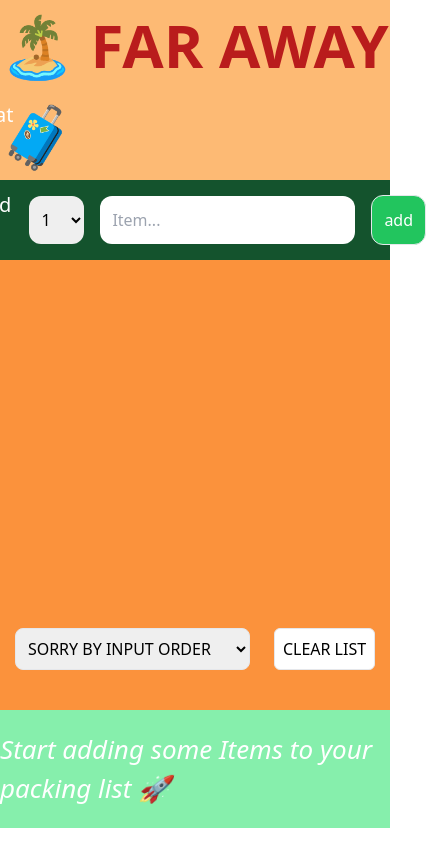
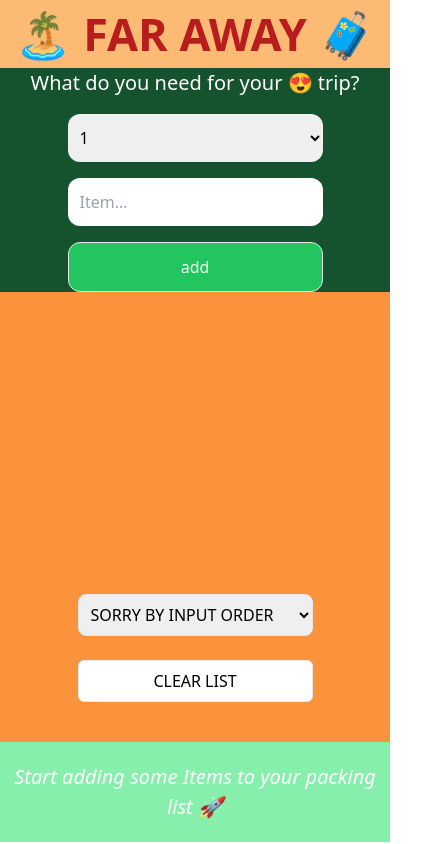
Before and after one commit to mairaj-afridi/farr, a React (Create React App) app: page / in a window 390 px wide. Shown: the whole page, 426 px wide, since content can reach past the window. Built offline with nearby package versions, Linux system fonts and the light colour scheme.

Commit message:
To reaponsive the site in all devices

```diff
--- a/src/components/Form.js
+++ b/src/components/Form.js
@@ -17,8 +17,9 @@ function Form({ onAddItems }) {
     }
 
     return (
-      <form onSubmit={handleSubmit} className='bg-green-900 w-full h-20 gap-4 flex items-center justify-center'>
+      <form onSubmit={handleSubmit} className='bg-green-900 w-full min-h-[80px] h-full gap-4 flex flex-col md:flex-row items-center justify-center'>
         <h1 className='text-white text-[20px]' >What do you need for your 😍 trip? </h1>
+        <div className='flex flex-col md:flex-row gap-4'>
         <select className='rounded-xl p-3 px-2' value={quantity} onChange={(e) => setQuantity(Number(e.target.value))}>
           {Array.from({ length: 20 }, (_, i) => i + 1).map((num) => (
             <option value={num} key={num}>{num}</option>
@@ -26,6 +27,7 @@ function Form({ onAddItems }) {
         </select>
         <input className='rounded-xl p-3' type='text' placeholder='Item...' value={description} onChange={(e) => setDescription(e.target.value)} />
         <button className='border-spacing-6 border rounded-xl p-3 text-white bg-green-500 '>add</button>
+        </div>
       </form>
     )
   }
--- a/src/components/Logo.js
+++ b/src/components/Logo.js
@@ -3,7 +3,7 @@ import React from 'react'
 const Logo = () => {
     return (
         <div className='bg-orange-300 w-full flex items-center justify-center'>
-          <h1 className='text-red-700 text-[60px] uppercase font-extrabold  ' >🏝 Far Away 🧳 </h1>
+          <h1 className='text-red-700 text-[45px] sm:text-[60px] uppercase font-extrabold  ' >🏝 Far Away 🧳 </h1>
         </div>
       )
 }
--- a/src/components/PackingList.js
+++ b/src/components/PackingList.js
@@ -16,7 +16,7 @@ export default function PackingList({ items, onDeleteItem, onToggleItems, onClea
           ))}
         </ul>
       </div>
-      <div className='flex gap-6 absolute  bottom-10'>
+      <div className='flex gap-6 md:flex-row flex-col absolute  bottom-10'>
         <select className='uppercase  rounded-lg border p-2 ' value={sortBy} onChange={(e) => setSortBy(e.target.value)}>
           <option value="input">Sorry by input order </option>
           <option value="description">Sorry by description</option>
--- a/src/components/Stats.js
+++ b/src/components/Stats.js
@@ -3,7 +3,7 @@ import React from 'react';
 export function Stats({ items }) {
   if (!items.length) return (
     <p className='bg-green-300 py-5 w-full flex items-center justify-center'>
-      <em className='text-white text-[26px]'>Start adding some Items to your packing list 🚀</em>
+      <em className='text-white text-[20px] text-center sm:text-[26px]'>Start adding some Items to your packing list 🚀</em>
     </p>
   );
 
@@ -13,7 +13,7 @@ export function Stats({ items }) {
 
   return (
     <footer className='bg-green-300 py-5 w-full flex items-center justify-center '>
-      <em className='text-white text-[26px]'>{percentage === 100 ? "You got everything! Ready to go ✈️" :
+      <em className='text-white text-[20px] text-center sm:text-[26px]'>{percentage === 100 ? "You got everything! Ready to go ✈️" :
         `💼 You have ${numItems}  items on your list, and you already picked ${numPaked} (${percentage}X%)`}
       </em>
     </footer>
```
